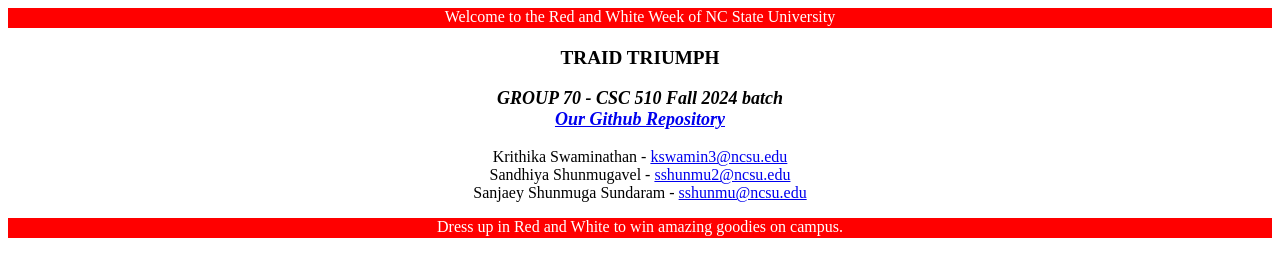
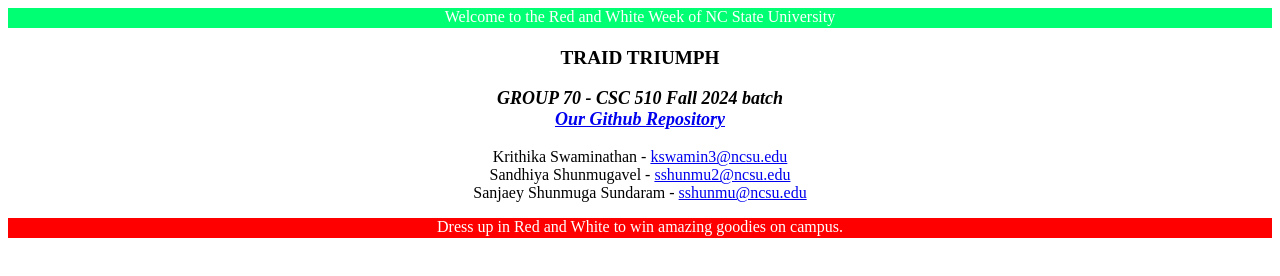
Before and after one commit to SKS2024SE/git-homework, a plain HTML site: page index.html in a window 1280 px wide. Drawn offline with Linux system fonts and the light colour scheme.

Commit message:
Step 9 Making another commit in main branch

```diff
--- a/index.html
+++ b/index.html
@@ -6,7 +6,7 @@
     <title>Homework 5 - CSC 510</title>
     <style>
         header {
-            background-color: red;
+            background-color: rgb(0, 255, 115);
             height: 20px;
             text-align: center;
             color: white;
```
